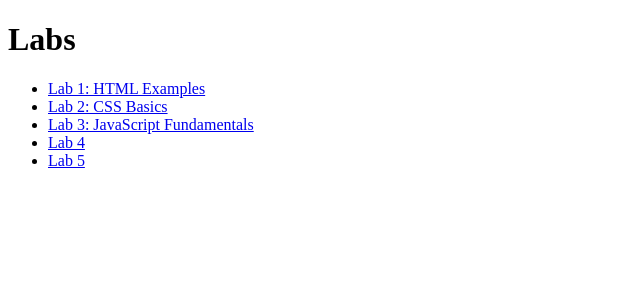
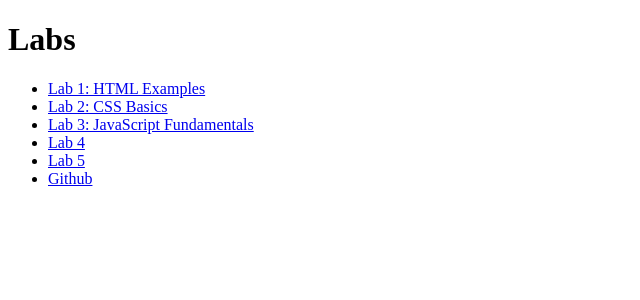
Before and after one commit to yevk55/webdev-client, a Next.js app: page /labs in a window 1280 px wide. Shown: the top 300 px of the page, without its empty margins (0-640 px from the left). Built offline with nearby package versions, Linux system fonts and the light colour scheme.

Commit message:
added link to github

```diff
--- a/app/labs/page.tsx
+++ b/app/labs/page.tsx
@@ -20,6 +20,9 @@ export default function Labs() {
         <li>
           <Link href="/labs/lab5">Lab 5</Link>
         </li>
+        <li>
+          <Link href="https://github.com/yevk55/webdev-client">Github</Link>
+        </li>
       </ul>
     </div>
   );
```
